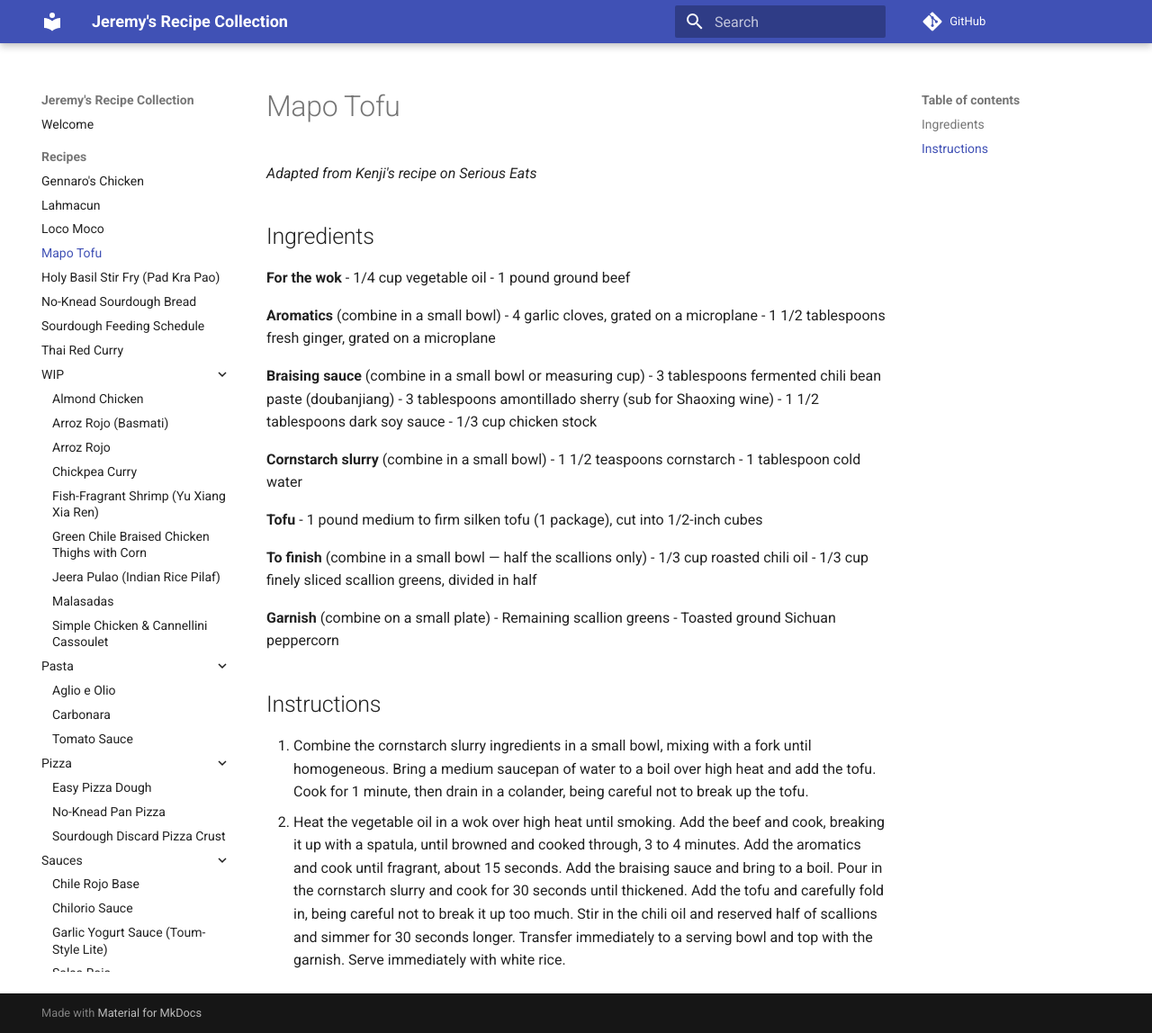
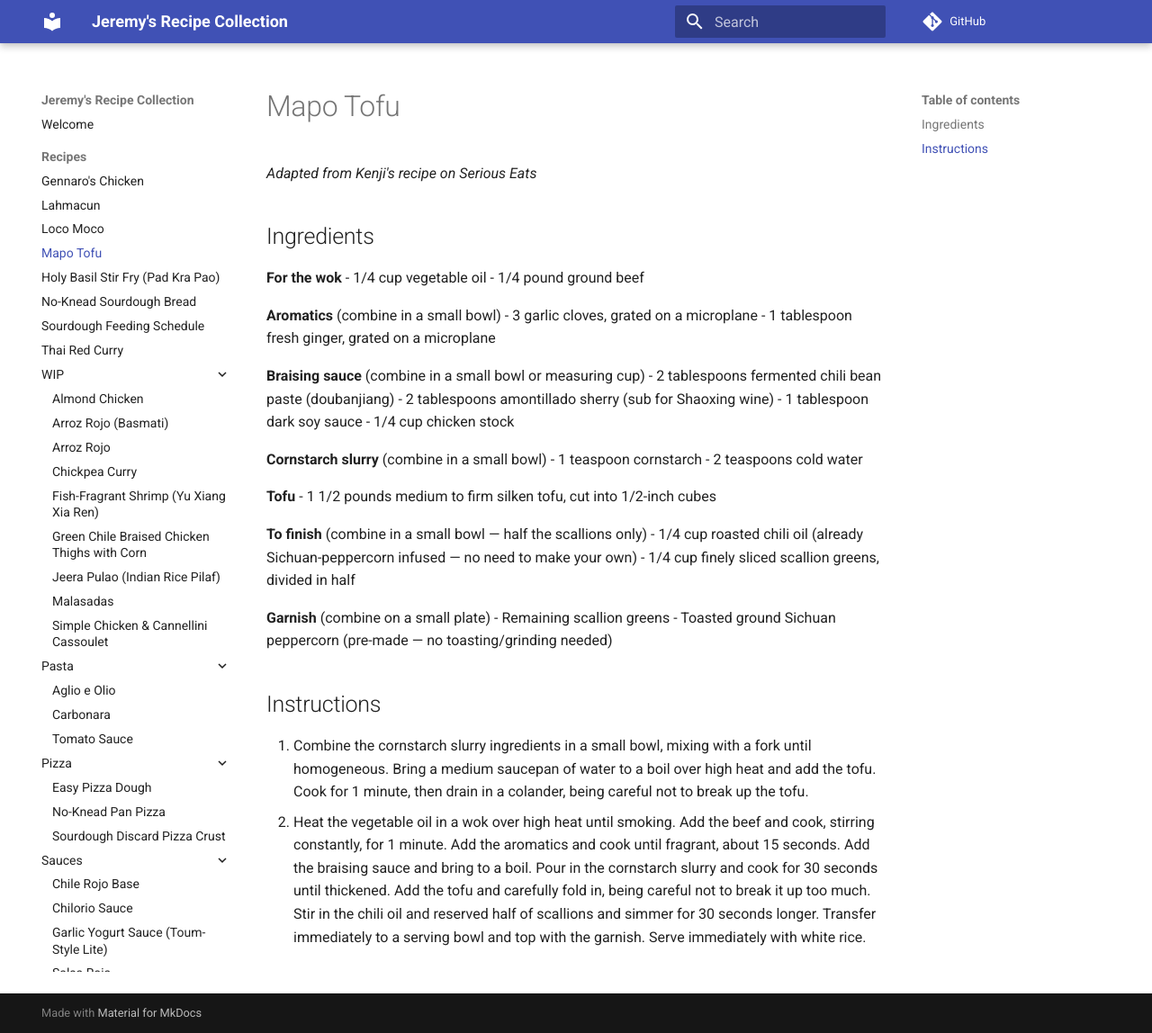
Before and after one commit to normanj9/recipes, an MkDocs documentation site: the page built from docs/recipes/mapo-tofu.md, in a window 1280 px wide and 1148 px high. Shown: the whole window at 90% size. Built offline with MkDocs 1.6.1 and Material for MkDocs 9.7.7, drawn with Linux system fonts in a browser that asks for light colours; comment, search, counter and statistics services are not loaded.

Commit message:
original amounts

```diff
--- a/docs/recipes/mapo-tofu.md
+++ b/docs/recipes/mapo-tofu.md
@@ -6,34 +6,34 @@ _Adapted from Kenji's recipe on Serious Eats_
 
 **For the wok**
 - 1/4 cup vegetable oil
-- 1 pound ground beef
+- 1/4 pound ground beef
 
 **Aromatics** (combine in a small bowl)
-- 4 garlic cloves, grated on a microplane
-- 1 1/2 tablespoons fresh ginger, grated on a microplane
+- 3 garlic cloves, grated on a microplane
+- 1 tablespoon fresh ginger, grated on a microplane
 
 **Braising sauce** (combine in a small bowl or measuring cup)
-- 3 tablespoons fermented chili bean paste (doubanjiang)
-- 3 tablespoons amontillado sherry (sub for Shaoxing wine)
-- 1 1/2 tablespoons dark soy sauce
-- 1/3 cup chicken stock
+- 2 tablespoons fermented chili bean paste (doubanjiang)
+- 2 tablespoons amontillado sherry (sub for Shaoxing wine)
+- 1 tablespoon dark soy sauce
+- 1/4 cup chicken stock
 
 **Cornstarch slurry** (combine in a small bowl)
-- 1 1/2 teaspoons cornstarch
-- 1 tablespoon cold water
+- 1 teaspoon cornstarch
+- 2 teaspoons cold water
 
 **Tofu**
-- 1 pound medium to firm silken tofu (1 package), cut into 1/2-inch cubes
+- 1 1/2 pounds medium to firm silken tofu, cut into 1/2-inch cubes
 
 **To finish** (combine in a small bowl — half the scallions only)
-- 1/3 cup roasted chili oil
-- 1/3 cup finely sliced scallion greens, divided in half
+- 1/4 cup roasted chili oil (already Sichuan-peppercorn infused — no need to make your own)
+- 1/4 cup finely sliced scallion greens, divided in half
 
 **Garnish** (combine on a small plate)
 - Remaining scallion greens
-- Toasted ground Sichuan peppercorn
+- Toasted ground Sichuan peppercorn (pre-made — no toasting/grinding needed)
 
 ## Instructions
 
 1. Combine the cornstarch slurry ingredients in a small bowl, mixing with a fork until homogeneous. Bring a medium saucepan of water to a boil over high heat and add the tofu. Cook for 1 minute, then drain in a colander, being careful not to break up the tofu.
-2. Heat the vegetable oil in a wok over high heat until smoking. Add the beef and cook, breaking it up with a spatula, until browned and cooked through, 3 to 4 minutes. Add the aromatics and cook until fragrant, about 15 seconds. Add the braising sauce and bring to a boil. Pour in the cornstarch slurry and cook for 30 seconds until thickened. Add the tofu and carefully fold in, being careful not to break it up too much. Stir in the chili oil and reserved half of scallions and simmer for 30 seconds longer. Transfer immediately to a serving bowl and top with the garnish. Serve immediately with white rice.
+2. Heat the vegetable oil in a wok over high heat until smoking. Add the beef and cook, stirring constantly, for 1 minute. Add the aromatics and cook until fragrant, about 15 seconds. Add the braising sauce and bring to a boil. Pour in the cornstarch slurry and cook for 30 seconds until thickened. Add the tofu and carefully fold in, being careful not to break it up too much. Stir in the chili oil and reserved half of scallions and simmer for 30 seconds longer. Transfer immediately to a serving bowl and top with the garnish. Serve immediately with white rice.
```
